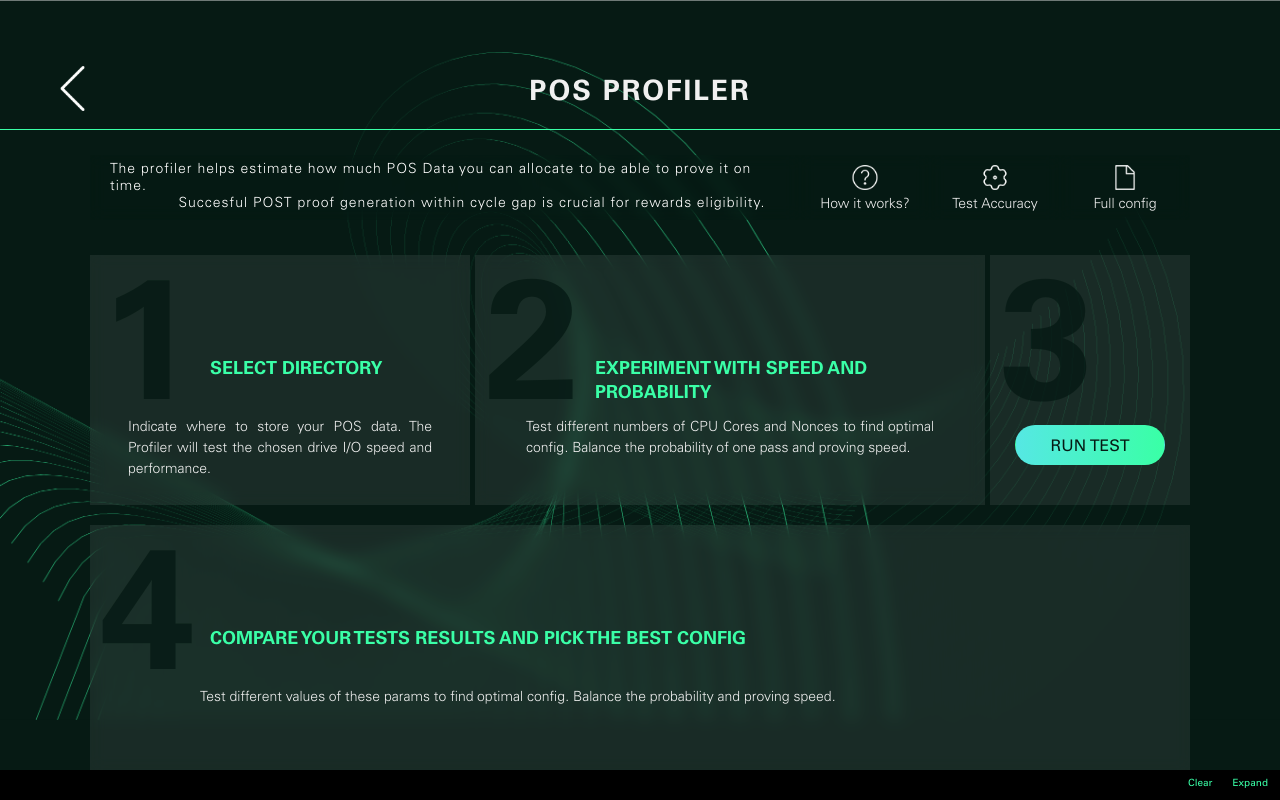
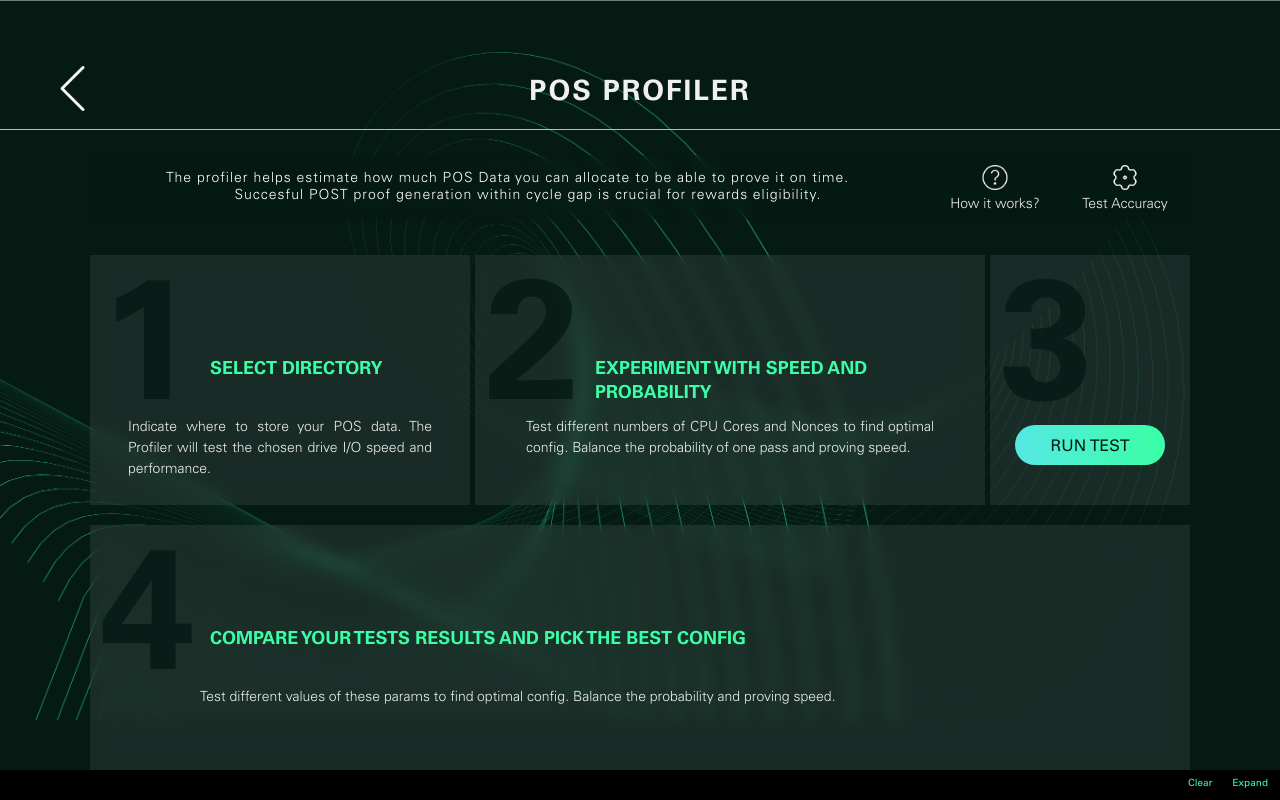
Before and after one commit to spacemeshos/sm-init-app-v2, a React (Create React App) app: page /profiler in a window 1280 px wide. Built offline with nearby package versions, Linux system fonts and the light colour scheme.

Commit message:
fix: get rid of non-working "Full config" button

```diff
--- a/src/pages/Profiler.tsx
+++ b/src/pages/Profiler.tsx
@@ -1,9 +1,7 @@
 import React, { useRef, useState } from 'react';
-import { useNavigate } from 'react-router-dom';
 import styled from 'styled-components';
 
 import BackgroundImage from '../assets/banner4.png';
-import File from '../assets/file.png';
 import InfoIcon from '../assets/help.png';
 import Gear from '../assets/setting.png';
 import { BackButton, Button, CloseButton } from '../components/button';
@@ -78,7 +76,6 @@ const StepsContainer = styled.div`
 `;
 
 const Profiler: React.FC = () => {
-  const navigate = useNavigate();
   const [showAccuracyModal, setShowAccuracyModal] = useState(false);
   const [showInfoModal, setShowInfoModal] = useState(false);
   const scrollRef = useRef<HTMLDivElement>(null);
@@ -159,7 +156,7 @@ const Profiler: React.FC = () => {
           {/* Info */}
           <Tile
             height={65}
-            width={710}
+            width={840}
             blurred
             backgroundColor={Colors.darkOpaque}
             onClick={() => setShowInfoModal(true)}
@@ -181,11 +178,6 @@ const Profiler: React.FC = () => {
             footer="Test Accuracy"
             icon={Gear}
             onClick={() => setShowAccuracyModal(true)}
-          />
-          <ActionTile
-            footer="Full config"
-            icon={File}
-            onClick={() => navigate('/config')}
           />
         </OptionsContainer>
 
```
